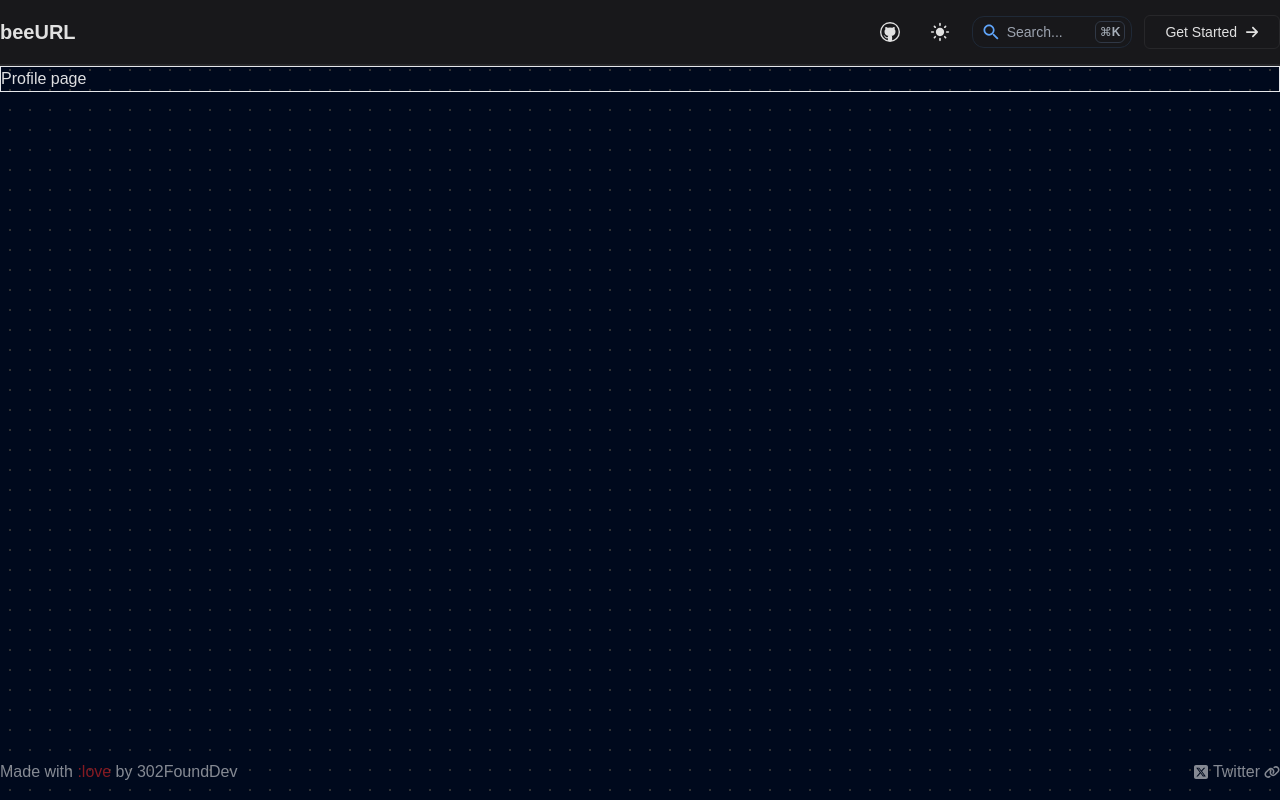
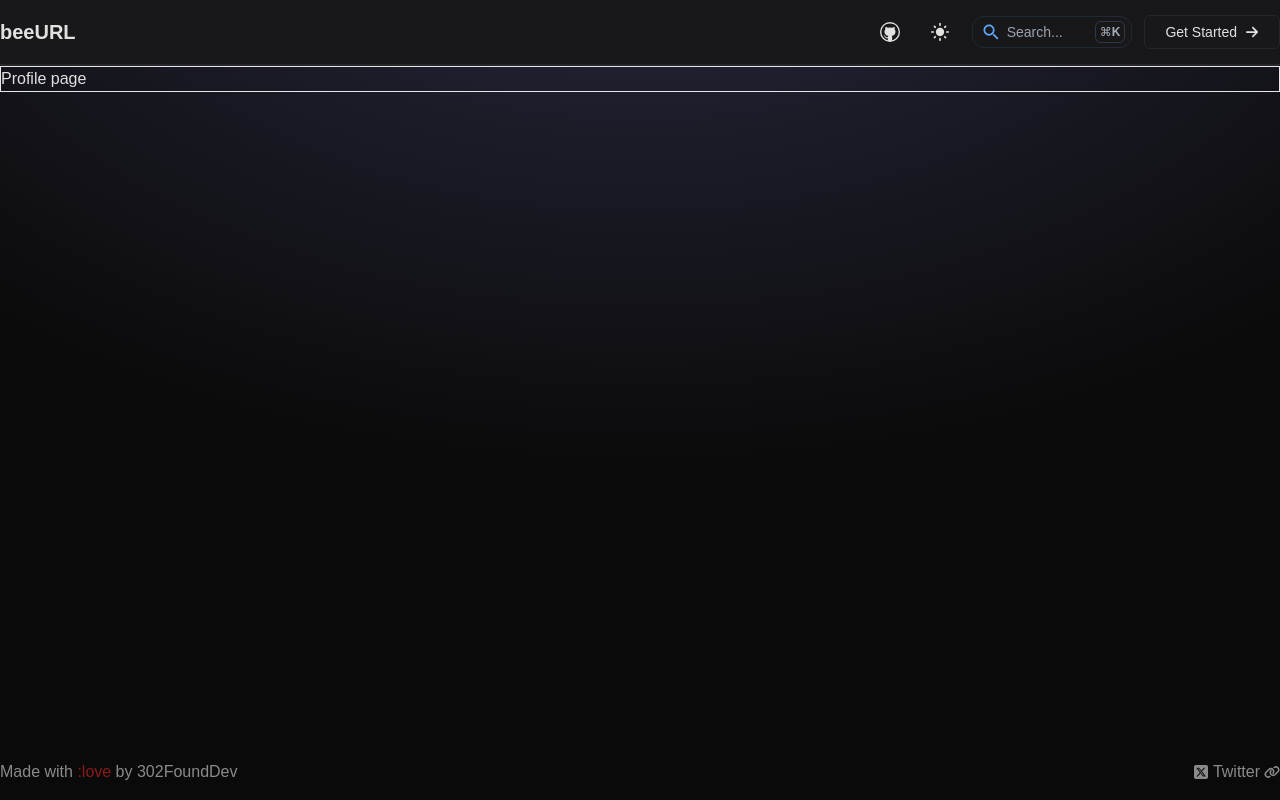
Before and after one commit to 302FoundDev/beeurl, a React (Vite) app in the folder frontend/: page /dashboard in a window 1280 px wide. Built offline with nearby package versions, Linux system fonts and the light colour scheme; no server answers.

Commit message:
Change background

```diff
--- a/frontend/src/App.jsx
+++ b/frontend/src/App.jsx
@@ -12,7 +12,7 @@
 const App = () => {
   return (
     <main className='max-w-screen min-h-screen'>
-      <div className="absolute top-0 z-[-2] h-screen w-screen bg-black bg-custom-gradient bg-custom-size"></div>
+      <div className="absolute top-0 z-[-2] h-screen w-screen bg-neutral-950 bg-[radial-gradient(ellipse_80%_80%_at_50%_-20%,rgba(120,119,198,0.3),rgba(255,255,255,0))]"></div>
       <Navbar />
       <Routes>
         // Public routes
```
